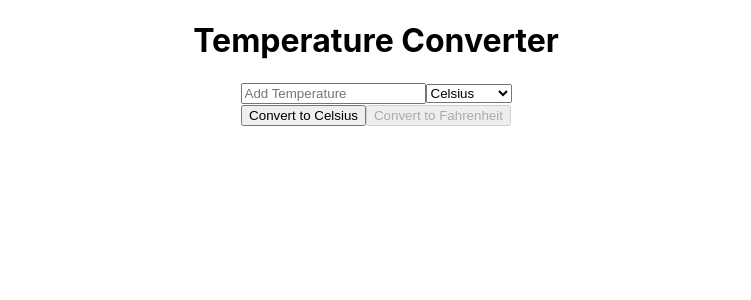
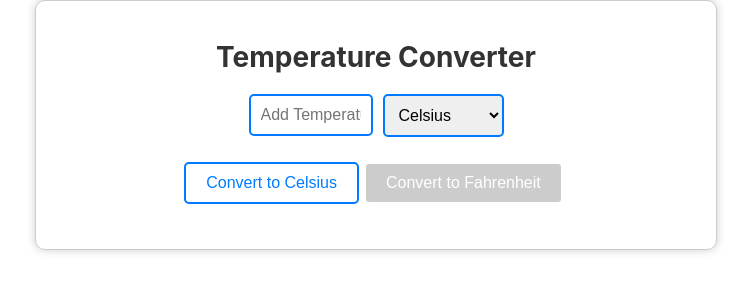
Before and after one commit to bharathaladandi/Temperature-Converter-Frontend, a React (Create React App) app in the folder temperature-converter-frontend/: page / in a window 1280 px wide. Shown: the top 300 px of the page, without its empty margins (264-1015 px from the left). Built offline with nearby package versions, Linux system fonts and the light colour scheme.

Commit message:
UI update, button error handle and complete

```diff
--- a/temperature-converter-frontend/src/Components/Homepage.jsx
+++ b/temperature-converter-frontend/src/Components/Homepage.jsx
@@ -1,4 +1,6 @@
 import React, { useState } from 'react'
+import './Style.css';
+
 
 export const Homepage = () => {
     const [temp, setTemp] = useState("");
@@ -8,12 +10,10 @@ export const Homepage = () => {
 
     const handleChange = (e) => {
         setTemp(e.target.value)
-        // console.log(e.target.value)
     }
 
     const handleSelct = (e) => {
         setScale(e.target.value)
-        // console.log(e.target.value)
     }
 
     const handleConversion = () => {
@@ -25,12 +25,10 @@ export const Homepage = () => {
         if (scale === 'celsius') {
             const showCelsius = (temp * 9 / 5) + 32;
             setAns(`${temp}°F is equal to ${showCelsius.toFixed(2)}°C`);
-            // console.log(`${temp}°F is equal to ${showCelsius}°C`);
         }
         else {
             const showFahrenheit = (temp - 32) * 5 / 9;
             setAns(`${temp}°C is equal to ${showFahrenheit.toFixed(2)}°F`);
-            // console.log(`${temp}°C is equal to ${showFahrenheit}°F`);
         }
 
         if (isNaN(temp)) {
@@ -39,29 +37,31 @@ export const Homepage = () => {
         }
 
         setError("")
-
     }
 
-
     return (
-        <div>
+        <div className="tempeconverter">
             <div>
                 <h1>Temperature Converter</h1>
             </div>
-            <div>
-                <input placeholder='Add Temperature' value={temp} onChange={handleChange} />
-                <select value={scale} onChange={handleSelct} >
+            <div className="container">
+                <input className="tempeinput" placeholder='Add Temperature' value={temp} onChange={handleChange} />
+                <select value={scale} onChange={handleSelct} className="scale-dropdown">
                     <option value="celsius">Celsius</option>
                     <option value="fahrenheit">Fahrenheit</option>
                 </select>
             </div>
-            <div>
-                <button disabled={scale === 'fahrenheit'} onClick={handleConversion}>Convert to Celsius</button>
-                <button disabled={scale === 'celsius'} onClick={handleConversion}>Convert to Fahrenheit</button>
+            <div className="btncon">
+                <button className={`convbtn ${scale === 'fahrenheit' ? 'disabled' : ''}`}
+                    disabled={scale === 'fahrenheit'}
+                    onClick={handleConversion}>Convert to Celsius</button>
+                <button className={`convbtn ${scale === 'celsius' ? 'disabled' : ''}`}
+                    disabled={scale === 'celsius'}
+                    onClick={handleConversion}>Convert to Fahrenheit</button>
             </div>
-            {error ? <h3>{error}</h3> :
+            {error ? <h3 className="error">{error}</h3> :
                 <div>
-                    <h3>{ans}</h3>
+                    <h3 className="result">{ans}</h3>
                 </div>
             }
         </div>
--- /dev/null
+++ b/temperature-converter-frontend/src/Components/Style.css
@@ -0,0 +1,87 @@
+.tempeconverter {
+    text-align: center;
+    padding: 20px;
+    border: 1px solid #ccc;
+    border-radius: 10px;
+    /* max-width: 400px; */
+    width: 50%;
+    margin: auto;
+    background-color: #fff;
+    box-shadow: 0px 0px 10px rgba(0, 0, 0, 0.2);
+  }
+
+  h1 {
+    font-size: 28px;
+    margin-bottom: 20px;
+    color: #333;
+  }
+
+  .container {
+    display: flex;
+    justify-content: center;
+    align-items: center;
+    margin-bottom: 20px;
+  }
+
+  .tempeinput {
+    width: 100px;
+    padding: 10px;
+    border: 2px solid #007bff;
+    border-radius: 5px;
+    margin-right: 10px;
+    font-size: 16px;
+    outline: none;
+  }
+
+  .scale-dropdown {
+    padding: 10px;
+    font-size: 16px;
+    border: 2px solid #007bff;
+    border-radius: 5px;
+    outline: none;
+  }
+
+  .btncon {
+    margin-bottom: 20px;
+  }
+
+  .convbtn {
+    padding: 10px 20px;
+    background-color: transparent;
+    color: #007bff;
+    border: 2px solid #007bff;
+    border-radius: 5px;
+    cursor: pointer;
+    font-size: 16px;
+    /* letter-spacing: 1px; */
+  }
+
+  .convbtn:hover {
+    background-color: #007bff;
+    color: #fff;
+  }
+
+  .error {
+    color: red;
+    font-size: 16px;
+  }
+
+  .result {
+    font-size: 20px;
+    font-weight: bold;
+    margin-top: 20px;
+    color: #007bff;
+  }
+
+  .disabled {
+    background-color: #ccc;
+    cursor: not-allowed;
+    color: white;
+    margin: 5px;
+    border-color: white;
+  }
+  .disabled:hover {
+    background-color: #ccc;
+    cursor: not-allowed;
+    color: white;
+  }
```
